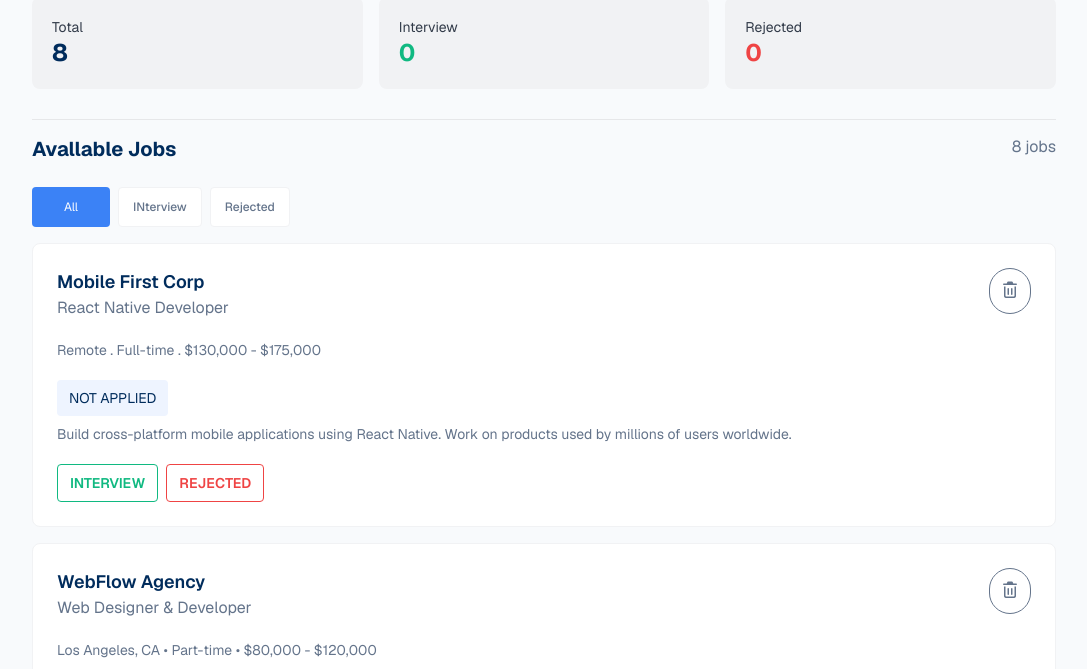
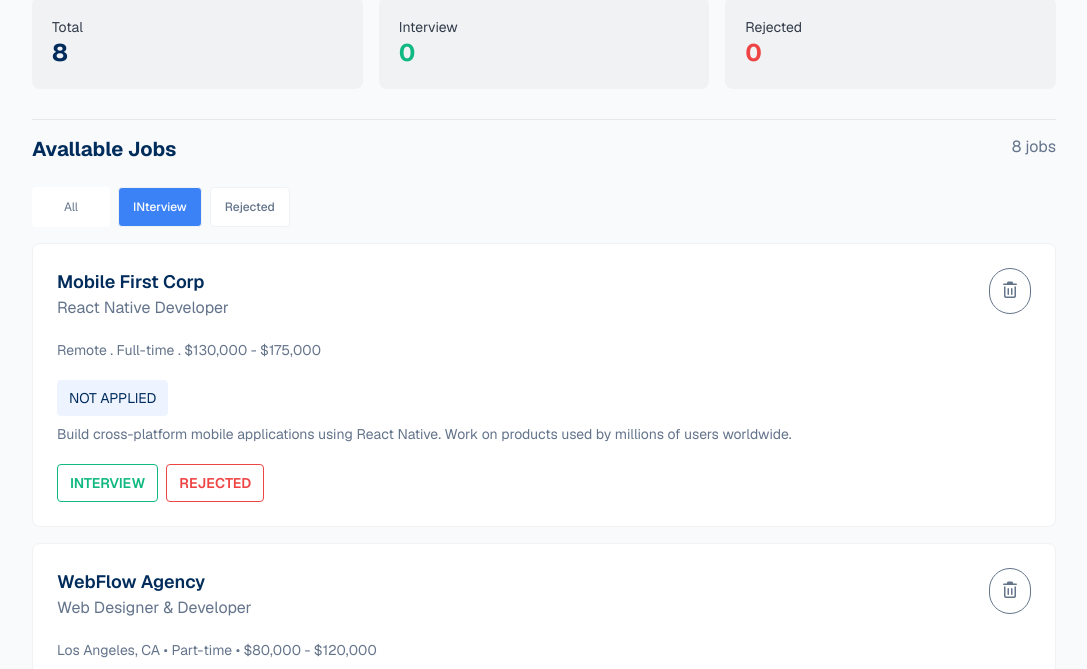
Before and after one commit to engr-mdalrafi/job-application-tracker, a plain HTML site: page index.html in a window 1280 px wide. Both pictures are taken after a click on the button "INterview". Shown: the part 131-800 px from the top of the page, without its empty margins (96-1183 px from the left). Drawn offline with nearby package versions, Linux system fonts and the light colour scheme.

Commit message:
toggleing-added

```diff
--- a/index.html
+++ b/index.html
@@ -58,11 +58,11 @@
             </div>
 
             <div class="btn pt-6 pb-4 flex gap-2">
-                <button id="all-tab"
+                <button onclick="toggleStyle('all-filter-btn')" id="all-filter-btn"
                     class="px-8 py-2.5 bg-[#3B82F6] rounded-sm text-[12px] text-white font-semiabold cursor-pointer">All</button>
-                <button
+                <button onclick="toggleStyle('interview-filter-btn')" id="interview-filter-btn"
                     class="px-3.5 py-2.5 bg-[#FFFFFF] border border-[#F1F2F4] rounded-sm text-[12px] text-[#64748B] font-medium cursor-pointer">INterview</button>
-                <button
+                <button onclick="toggleStyle('rejected-filter-btn')" id="rejected-filter-btn"
                     class="px-3.5 py-2.5 bg-[#FFFFFF] border border-[#F1F2F4] rounded-sm text-[12px] text-[#64748B] font-medium cursor-pointer">Rejected</button>
             </div>
 
--- a/script/script.js
+++ b/script/script.js
@@ -1,15 +1,43 @@
+let interviewList = [];
+let rejectedList = [];
+
 let totalCount = document.getElementById('total-count');
 let interviewCount = document.getElementById('interview-count');
 let rejectedCount = document.getElementById('rejected-count');
 
+const allFilterBtn = document.getElementById('all-filter-btn');
+const interviewFilterBtn = document.getElementById('interview-filter-btn');
+const rejectedFilterBtn = document.getElementById('rejected-filter-btn');
+
 // console.log(totalCount, interviewCount, rejectedCount);
 
 const allCardSection = document.getElementById('all-cards');
-console.log();
+
+// main tare dhorsi
+const mainContainer = document.querySelector('main');
+// console.log(mainContainer);
 
 
 function calculateCount (){
     totalCount.innerText = allCardSection.children.length;
+    interviewCount.innerText = interviewList.length;
+    rejectedCount.innerText = rejectedList.length;
+
 }
+calculateCount();
 
-calculateCount();
+function toggleStyle(id) {
+    allFilterBtn.classList.remove('bg-[#3B82F6]', 'text-white');
+    interviewFilterBtn.classList.remove('bg-[#3B82F6]', 'text-white');
+    rejectedFilterBtn.classList.remove('bg-[#3B82F6]', 'text-white');
+
+    allFilterBtn.classList.add('bg-[#FFFFFF]', 'text-[#64748B]');
+    interviewFilterBtn.classList.add('bg-[#FFFFFF]', 'text-[#64748B]');
+    rejectedFilterBtn.classList.add('bg-[#FFFFFF]', 'text-[#64748B]');
+
+    const selected = document.getElementById(id);
+
+    selected.classList.remove('bg-[#FFFFFF]', 'text-[#64748B]');
+    selected.classList.add('bg-[#3B82F6]', 'text-white');
+
+}
```
